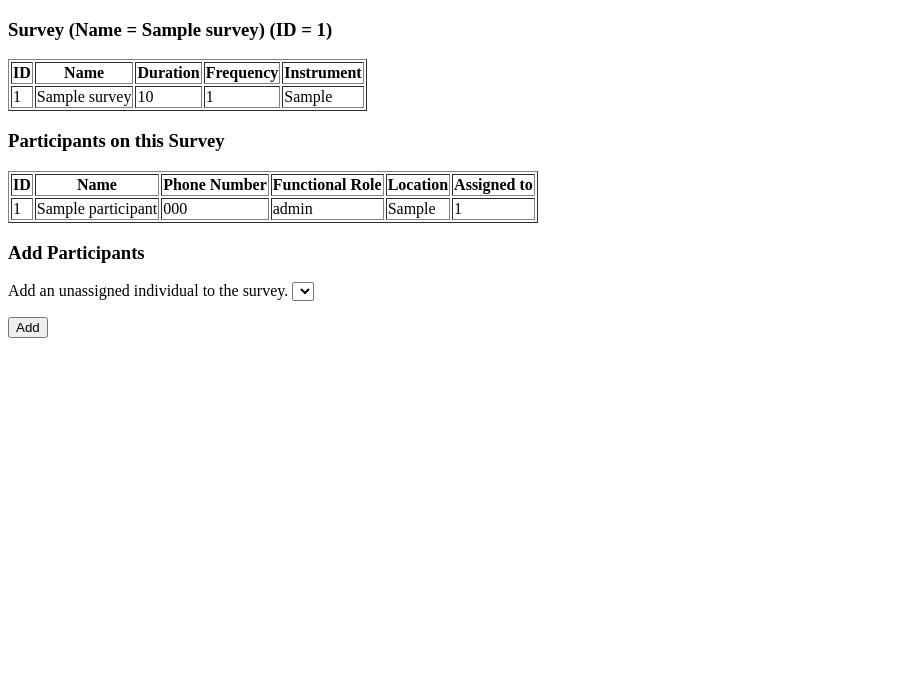
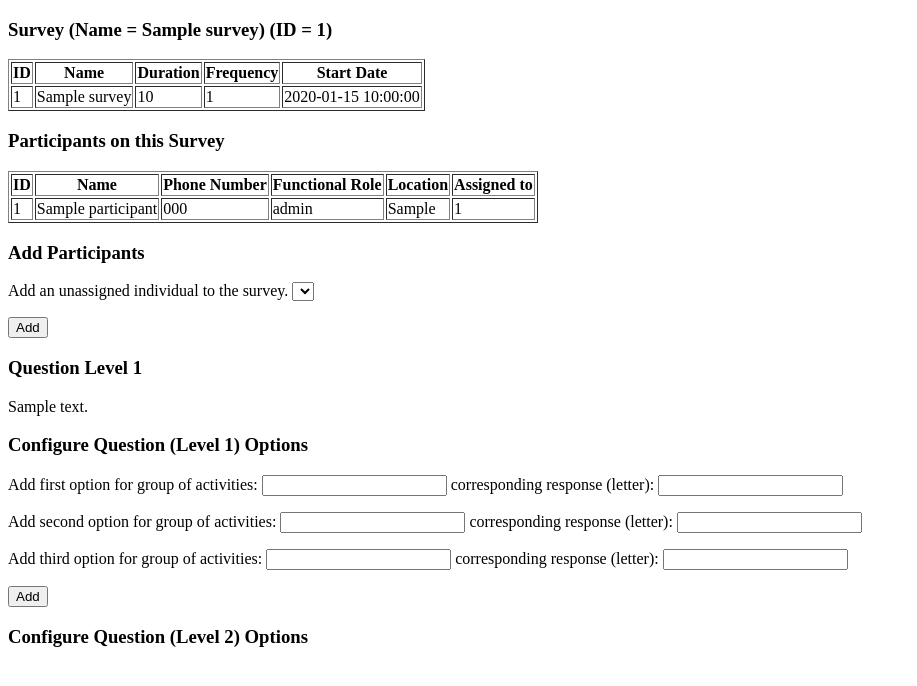
Before and after one commit to jkgenser/sms2, a Flask app: page /surveys/1 in a window 1280 px wide. Shown: the top 686 px of the page, without its empty margins (0-917 px from the left). Run offline with Flask 2, Linux system fonts and the light colour scheme; tables that the repository leaves empty hold one stand-in row (values such as "Sample post"); lists and menus that the app fills with data are empty.

Commit message:
Added: (1) creation of surveys, (2) views and templates for each survey, (3) view to assign participants to a given survey once it is created.

```diff
--- a/app.py
+++ b/app.py
@@ -11,18 +11,33 @@ app.config['SQLALCHEMY_TRACK_MODIFICATIONS'] = False
 app.config.from_object(os.environ['APP_SETTINGS'])
 db = SQLAlchemy(app)
 
-from models import Participant, Survey, Ping
+from models import Survey, Question, Participant, Ping
 from forms.new_survey import NewSurveyForm
 from forms.new_participant import NewParticipantForm
 from forms.add_participant import AddParticipantForm
+from forms.add_question import NewQuestionOneForm
 
 # View to see all participants who have been added to the application
-@app.route('/', methods=['GET', 'POST'])
+@app.route('/participants', methods=['GET', 'POST'])
 def show_participants():
     form = NewParticipantForm(request.form)
     return render_template('participants.html',
                            participants=db.session.query(Participant).order_by(Participant.id).all(),
                            form=form)
+
+
+# TODO use WTForms for this
+# TODO move this function to the views module
+# TODO Use phonenumber module to validate phone numbers that are added to the database.
+@app.route('/create_participant', methods=['POST'])
+def create_participant():
+    form = NewParticipantForm(request.form)
+    new_participant = Participant(**form.data)
+    # new_participant.id = db.session.query(Participant).order_by(Participant.id.desc()).first().id + 1
+    db.session.add(new_participant)
+    db.session.commit()
+    flash('Participant succesfully added!')
+    return redirect(url_for('show_participants'))
 
 
 # View to see all current surveys
@@ -33,40 +48,36 @@ def show_surveys():
     return render_template('surveys.html', surveys=surveys, form=form)
 
 
+@app.route('/create_survey', methods=['POST'])
+def create_survey():
+    form = NewSurveyForm(request.form)
+    surveys = db.session.query(Survey).all()
+
+    new_survey = Survey(**form.data)
+    # new_survey.id = db.session.query(Survey).order_by(Survey.id.desc()).first().id + 1
+    db.session.add(new_survey)
+    db.session.commit()
+    return render_template('surveys.html', surveys=surveys, form=form)
+
+
 # View to add participants to a given survey
 @app.route('/surveys/<id>', methods=['GET'])
 def show_survey_id(id):
     survey = db.session.query(Survey).get(id)
     participants = db.session.query(Participant).filter(Participant.survey_id == id)
     form = AddParticipantForm(request.form).new()
-    return render_template('survey.html', survey=survey, form=form, participants=participants)
+    question_form = NewQuestionOneForm(request.form)
 
+    try:
+        question_one_text = db.session.query(Question).\
+            filter(Question.survey_id == id).filter(Question.\
+            question_one_text != None).first().question_one_text
+    except:
+        question_one_text = 'Text not yet configured.'
 
-# TODO use WTForms for this
-# TODO move this function to the views module
-# TODO Use phonenumber module to validate phone numbers that are added to the database.
-@app.route('/create_participant', methods=['POST'])
-def create_participant():
-    form = NewParticipantForm(request.form)
-    new_participant = Participant(**form.data)
-    new_participant.id = db.session.query(Participant).order_by(Participant.id.desc()).first().id + 1
-    db.session.add(new_participant)
-    db.session.commit()
-    flash('Participant succesfully added!')
-    return redirect(url_for('show_participants'))
-
-
-@app.route('/create_survey', methods=['POST'])
-def create_survey():
-    # from models import Survey
-    form = NewSurveyForm(request.form)
-    surveys = db.session.query(Survey).all()
-
-    new_survey = Survey(**form.data)
-    new_survey.id = db.session.query(Survey).order_by(Survey.id.desc()).first().id + 1
-    db.session.add(new_survey)
-    db.session.commit()
-    return render_template('surveys.html', surveys=surveys, form=form)
+    return render_template('survey.html', survey=survey,
+                           form=form, question_form=question_form, participants=participants,
+                           question_one_text=question_one_text)
 
 
 @app.route('/add_participant', methods=['POST'])
@@ -79,6 +90,49 @@ def add_to_survey():
     db.session.commit()
 
     return redirect(url_for('show_survey_id', id=survey_id))
+
+
+@app.route('/add_question_one', methods=['POST'])
+def add_question_one():
+    question_form = NewQuestionOneForm(request.form)
+    survey_id = int(str.split(request.referrer, "/")[-1])
+
+    q_template = ('What are you doing now? '
+                  + ' '.join([question_form.data['option_one'],
+                              ('(' + question_form.data['option_one_letter'] + ')'),
+                              question_form.data['option_two'],
+                              ('(' + question_form.data['option_two_letter'] + ')'),
+                              question_form.data['option_three'],
+                              ('(' + question_form.data['option_three_letter'] + ')')]
+                             )
+                  )
+    letters = ','.join([question_form.data['option_one_letter'],
+                                                   question_form.data['option_two_letter'],
+                                                   question_form.data['option_three_letter']])
+
+    if db.session.query(Question).filter(Question.survey_id == survey_id).count() == 0:
+        question = {}
+        question['survey_id'] = survey_id
+        question['question_one_text'] = q_template
+        question['question_one_letter'] = letters
+        new_question = Question(**question)
+        db.session.add(new_question)
+        db.session.commit()
+    else:
+        q_to_update = db.session.query(Question).\
+            filter(Question.survey_id == survey_id).\
+            filter(Question.question_one_text != None).first()
+        q_to_update.question_one_text = q_template
+        q_to_update.question_one_letter = letters
+        db.session.commit()
+
+    return redirect(url_for('show_survey_id', id=survey_id))
+
+@app.route('/add_question_two', methods=['POST'])
+def add_question_two():
+    question_form_2 = NewQuestionTwoForm(request.form)
+    survey_id = int(str.split(request.referrer, "/")[-1])
+
 
 #
 # with app.test_request_context():
--- /dev/null
+++ b/forms/add_question.py
@@ -0,0 +1,17 @@
+from flask_wtf import Form
+from wtforms import StringField, SelectField
+from wtforms.validators import DataRequired, Length
+
+class NewQuestionOneForm(Form):
+    option_one = StringField('Option one text', validators=[DataRequired()])
+    option_one_letter = StringField('Option one letter', validators=[DataRequired()])
+
+    option_two = StringField('Option two text', validators=[DataRequired()])
+    option_two_letter = StringField('Option two letter', validators=[DataRequired()])
+
+    option_three = StringField('Option three text')
+    option_three_letter = StringField('Option three letter', validators=[DataRequired()])
+
+class NewQuestionTwoForm(Form):
+    question_two_text = StringField('Question two text', validators=[DataRequired()])
+    question_two_letter = StringField('Question two letter', validators=[DataRequired()])
--- a/forms/new_survey.py
+++ b/forms/new_survey.py
@@ -1,5 +1,6 @@
 from flask_wtf import Form
 from wtforms import StringField, SelectField, IntegerField
+from wtforms.fields.html5 import DateField
 from wtforms.validators import DataRequired, Length
 
 
@@ -7,4 +8,4 @@ class NewSurveyForm(Form):
     name = StringField('Name of survey', validators=[DataRequired()])
     duration = IntegerField('Duration of survey in days', validators=[DataRequired()])
     frequency = IntegerField('Frequency (number of pings per day)', validators=[DataRequired()])
-    instrument = StringField('Instrument for the survey', validators=[DataRequired()])
+    start_date = DateField('Start date of the survey', validators=[DataRequired()])
--- a/templates/survey.html
+++ b/templates/survey.html
@@ -15,7 +15,7 @@
             <th>Name</th>
             <th>Duration</th>
             <th>Frequency</th>
-            <th>Instrument</th>
+            <th>Start Date</th>
         </thead>
         <tbody>
             <tr>
@@ -23,7 +23,7 @@
                 <td>{{ survey.name }}</td>
                 <td>{{ survey.duration}}</td>
                 <td>{{ survey.frequency }}</td>
-                <td>{{ survey.instrument }}</td>
+                <td>{{ survey.start_date }}</td>
             </tr>
         </tbody>
     </table>
@@ -59,10 +59,30 @@
 
     <form method="post" action="{{ url_for('add_to_survey') }}">
         <div class="form-group">
-        <p>Add an unassigned individual to the survey. {{ form.new_participant }}</p>
-        <button type="submit" class="btn btn-default">Add</button>
+            <p>Add an unassigned individual to the survey. {{ form.new_participant }}</p>
+            <button type="submit" class="btn btn-default">Add</button>
         </div>
     </form>
+
+<h3>Question Level 1</h3>
+
+    <p> {{ question_one_text }}</p>
+
+<h3>Configure Question (Level 1) Options</h3>
+    <form method="post" action="{{ url_for('add_question_one') }}">
+        <div class="form-group">
+            <p>Add first option for group of activities: {{ question_form.option_one }}
+                corresponding response (letter): {{ question_form.option_one_letter }}</p>
+            <p>Add second option for group of activities: {{ question_form.option_two }}
+                corresponding response (letter): {{ question_form.option_two_letter }}</p>
+            <p>Add third option for group of activities: {{ question_form.option_three }}
+                corresponding response (letter): {{ question_form.option_three_letter }}</p>
+            <button type="submit" class="btn btn-default">Add</button>
+        </div>
+    </form>
+
+<h3>Configure Question (Level 2) Options</h3>
+
 
 
 </body>
--- a/templates/surveys.html
+++ b/templates/surveys.html
@@ -12,7 +12,7 @@
             <th>Name</th>
             <th>Duration</th>
             <th>Frequency</th>
-            <th>Instrument</th>
+            <th>Start Date</th>
         </thead>
         <tbody>
         {% for survey in surveys %}
@@ -21,7 +21,7 @@
                 <td>{{ survey.name }}</td>
                 <td>{{ survey.duration}}</td>
                 <td>{{ survey.frequency }}</td>
-                <td>{{ survey.instrument }}</td>
+                <td>{{ survey.start_date }}</td>
             </tr>
         {% endfor %}
         </tbody>
@@ -33,7 +33,7 @@
         <p>Enter the name of the survey: {{ form.name }} </p>
         <p>Enter the duration of the survey: {{ form.duration }} </p>
         <p>Enter the frequency of the survey: {{ form.frequency }}</p>
-        <p>Enter the survey instrument (work categories) here: {{ form.instrument }}</p>
+        <p>Enter the start date of the survey: {{ form.start_date }}</p>
         <button type="submit" class="btn btn-default">Create</button>
     </div>
 </form>
```
Also changed, not shown: models.py (+23 -10 lines).
